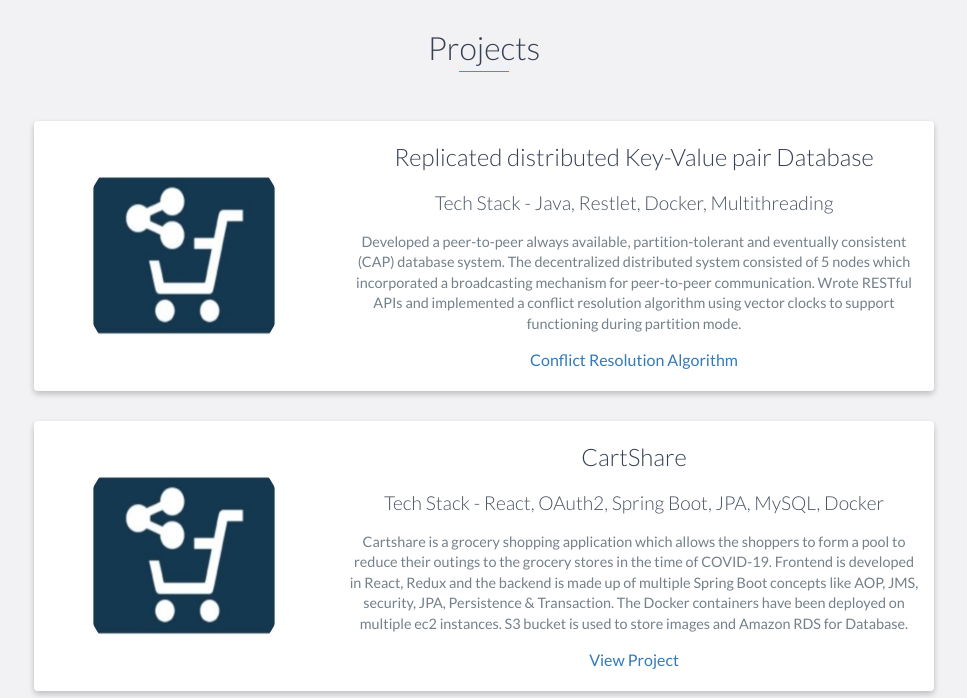
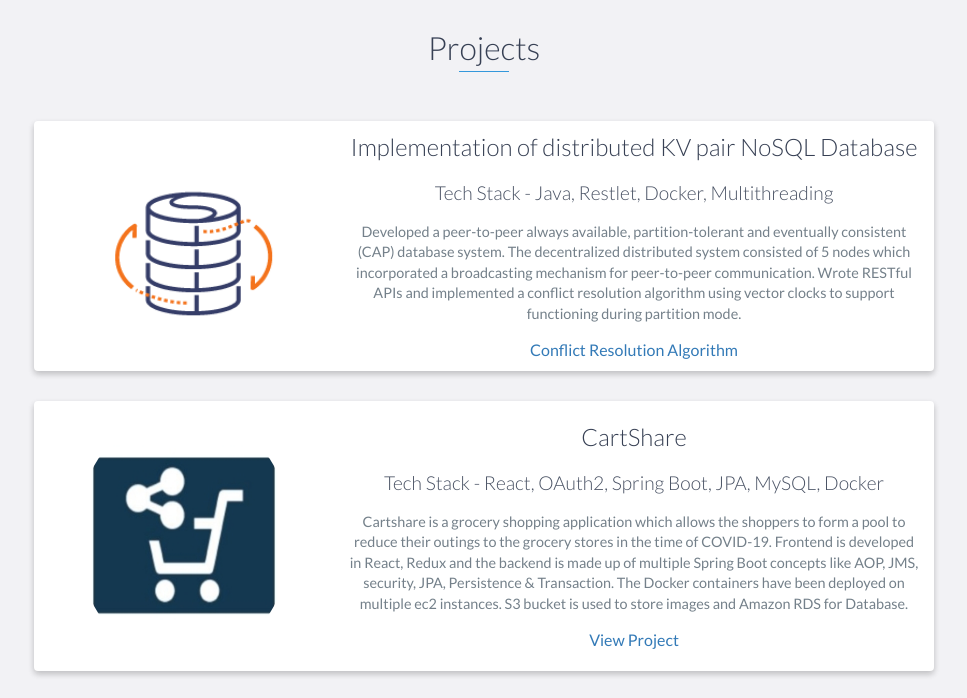
Before and after one commit to nishitsjsu/nishitsjsu.github.io, a website: page index.html in a window 1280 px wide. Shown: the part 2620-3318 px from the top of the page, without its empty margins (156-1123 px from the left). Drawn offline with nearby package versions, Linux system fonts and the light colour scheme.

Commit message:
Added noSQL image

```diff
--- a/index.html
+++ b/index.html
@@ -222,19 +222,19 @@
             <div class="project-image">
               <img
                 style="
-                  height: 23rem;
-                  width: 20rem;
+                  height: 21rem;
+                  width: 21.5rem;
                   margin-left: 5rem;
                   margin-top: 2rem;
                   margin-bottom: 2rem;
                   border-radius: 85px;
                 "
-                src="images/cartshare1.jpg"
+                src="images/nosql.png"
               />
             </div>
             <!-- End .project-image -->
             <div class="project-info">
-              <h3>Replicated distributed Key-Value pair Database</h3>
+              <h3>Implementation of distributed KV pair NoSQL Database</h3>
               <h4>Tech Stack - Java, Restlet, Docker, Multithreading</h4>
               <p>
                 Developed a peer-to-peer always available, partition-tolerant
```
Also changed, not shown: images/nosql.png (added).
